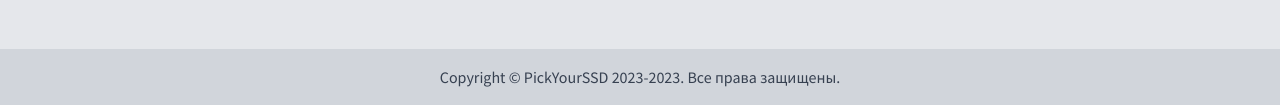
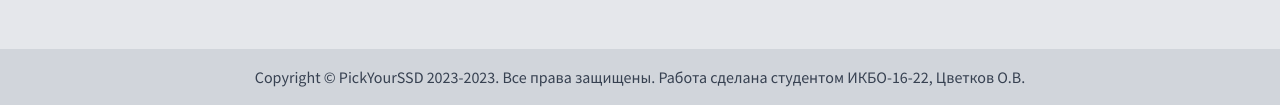
Before and after one commit to Hekzory/pickyourssd, a plain HTML site: page about.html in a window 1280 px wide. Shown: the part 1399-1504 px from the top of the page. Drawn offline with nearby package versions, Linux system fonts and the light colour scheme.

Commit message:
Added author note since it was required by uni

```diff
--- a/about.html
+++ b/about.html
@@ -112,7 +112,7 @@
           ></a>
         </div>
       </div>
-      <div class="footer-text bg-gray-300">Copyright © PickYourSSD 2023-2023. Все права защищены.</div>
+      <div class="footer-text bg-gray-300">Copyright © PickYourSSD 2023-2023. Все права защищены. Работа сделана студентом ИКБО-16-22, Цветков О.В.</div>
     </footer>
   </body>
 </html>
```
Also changed, not shown: cart.html (+1 -1 lines), contact.html (+1 -1 lines), features.html (+1 -1 lines), index.html (+1 -1 lines).
